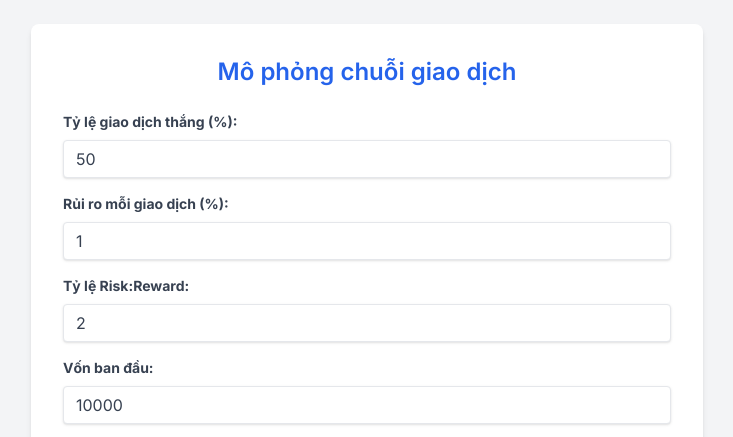
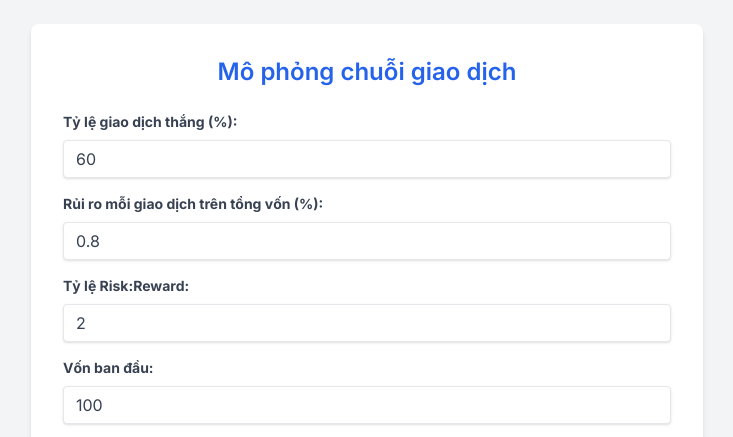
Before and after one commit to letruongman148/Mo-phong, a plain HTML site: page index.html in a window 1280 px wide. Shown: the top 437 px of the page, without its empty margins (273-1006 px from the left). Drawn offline with nearby package versions, Linux system fonts and the light colour scheme.

Commit message:
Update index.html

```diff
--- a/index.html
+++ b/index.html
@@ -20,11 +20,11 @@
         <h1 class="text-2xl font-semibold text-blue-600 mb-6 text-center">Mô phỏng chuỗi giao dịch</h1>
         <div class="mb-4">
             <label for="winRate" class="block text-gray-700 text-sm font-bold mb-2">Tỷ lệ giao dịch thắng (%):</label>
-            <input type="number" id="winRate" class="shadow appearance-none border rounded w-full py-2 px-3 text-gray-700 leading-tight focus:outline-none focus:shadow-outline" value="50" min="0" max="100">
+            <input type="number" id="winRate" class="shadow appearance-none border rounded w-full py-2 px-3 text-gray-700 leading-tight focus:outline-none focus:shadow-outline" value="60" min="0" max="100">
         </div>
         <div class="mb-4">
-            <label for="riskPerTrade" class="block text-gray-700 text-sm font-bold mb-2">Rủi ro mỗi giao dịch (%):</label>
-            <input type="number" id="riskPerTrade" class="shadow appearance-none border rounded w-full py-2 px-3 text-gray-700 leading-tight focus:outline-none focus:shadow-outline" value="1" min="0" max="100">
+            <label for="riskPerTrade" class="block text-gray-700 text-sm font-bold mb-2">Rủi ro mỗi giao dịch trên tổng vốn (%):</label>
+            <input type="number" id="riskPerTrade" class="shadow appearance-none border rounded w-full py-2 px-3 text-gray-700 leading-tight focus:outline-none focus:shadow-outline" value="0.8" min="0" max="100">
         </div>
         <div class="mb-4">
             <label for="riskRewardRatio" class="block text-gray-700 text-sm font-bold mb-2">Tỷ lệ Risk:Reward:</label>
@@ -32,7 +32,7 @@
         </div>
         <div class="mb-4">
             <label for="initialCapital" class="block text-gray-700 text-sm font-bold mb-2">Vốn ban đầu:</label>
-            <input type="number" id="initialCapital" class="shadow appearance-none border rounded w-full py-2 px-3 text-gray-700 leading-tight focus:outline-none focus:shadow-outline" value="10000" min="0">
+            <input type="number" id="initialCapital" class="shadow appearance-none border rounded w-full py-2 px-3 text-gray-700 leading-tight focus:outline-none focus:shadow-outline" value="100" min="0">
         </div>
         <div class="mb-4">
             <label for="profitThreshold" class="block text-gray-700 text-sm font-bold mb-2">Ngưỡng lợi nhuận để tăng vốn (%):</label>
```
